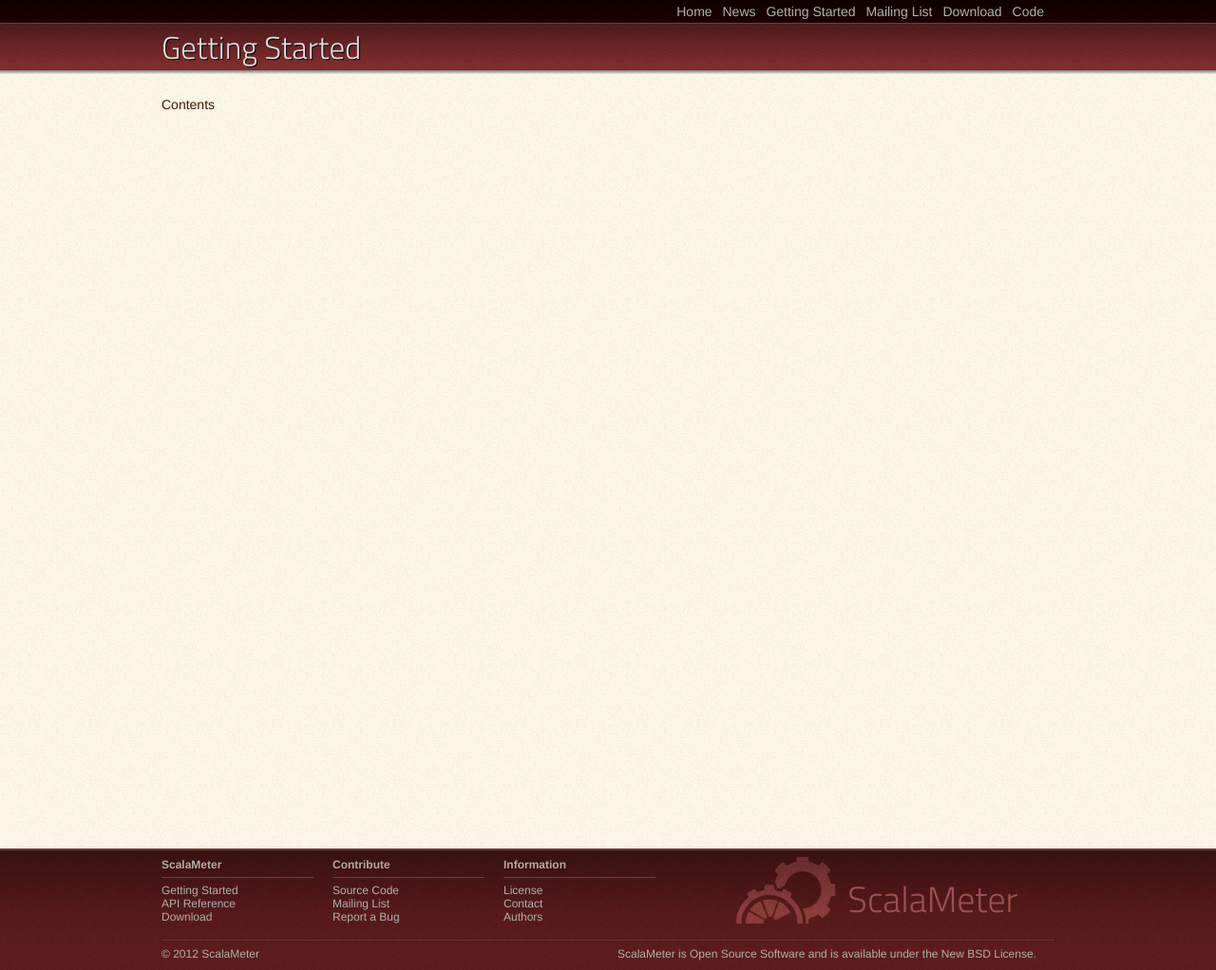
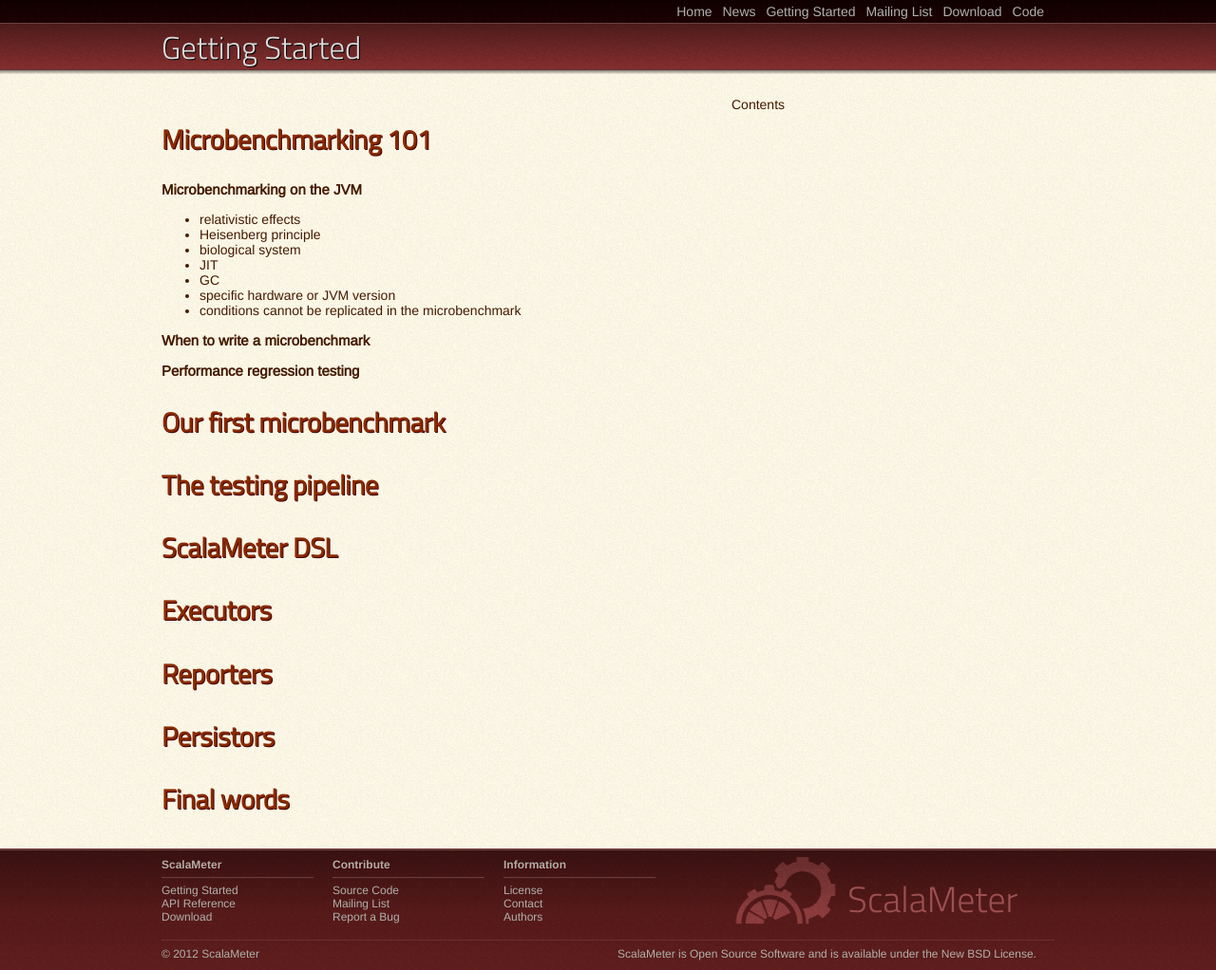
Before and after one commit to scalameter/scalameter, a Jekyll site: the page built from home/gettingstarted.md, in a window 1280 px wide. Shown: the whole page at 95% size. Built offline with Jekyll 4.4.1, drawn with Linux system fonts in a browser that asks for light colours.

Commit message:
Writing tutorial.

```diff
--- a/_layouts/mainpage.html
+++ b/_layouts/mainpage.html
@@ -85,7 +85,7 @@
 
     <div class="grid_16"><br/></div>
 
-    <div class="grid_16"><h2>Features</h2></div>
+    <div class="grid_16"><h1>Features</h1></div>
 
     <div class="grid_8">
       <ul class="bullets">
--- a/home/gettingstarted.md
+++ b/home/gettingstarted.md
@@ -3,3 +3,43 @@
 title: Getting Started
 permalink: /gettingstarted/index.html
 ---
+
+
+## Microbenchmarking 101
+
+### Microbenchmarking on the JVM
+
+- relativistic effects
+- Heisenberg principle
+- biological system
+- JIT
+- GC
+- specific hardware or JVM version
+- conditions cannot be replicated in the microbenchmark
+
+
+### When to write a microbenchmark
+
+
+### Performance regression testing
+
+
+## Our first microbenchmark
+
+
+## The testing pipeline
+
+
+## ScalaMeter DSL
+
+
+## Executors
+
+
+## Reporters
+
+
+## Persistors
+
+
+## Final words
--- a/resources/css/scalameter.css
+++ b/resources/css/scalameter.css
@@ -54,11 +54,22 @@
   color: #441a00;
 }
 
-h2 {
+h1, h2 {
   font-family: Titillium;
-  font-size: 32px;
   color: #8a2a00;
   text-shadow: 1px 1px #440000;
+}
+
+h1 {
+  font-size: 36px;
+}
+
+h2 {
+  font-size: 28px;
+}
+
+h3 {
+  font-size: 15px;
 }
 
 a:link {
```
Also changed, not shown: home/license.md (+2 -2 lines).
